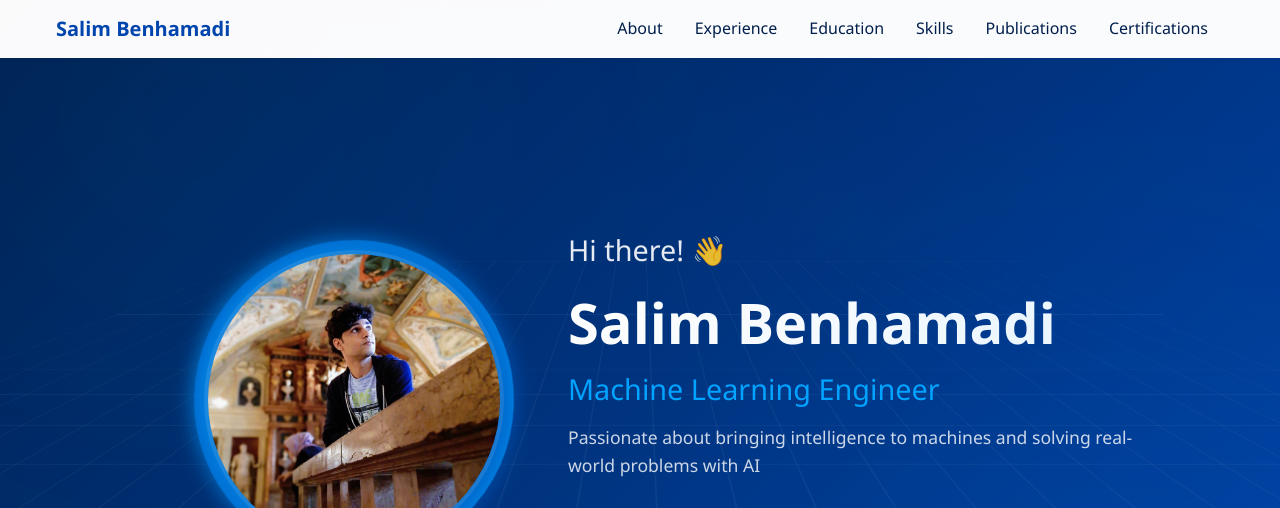
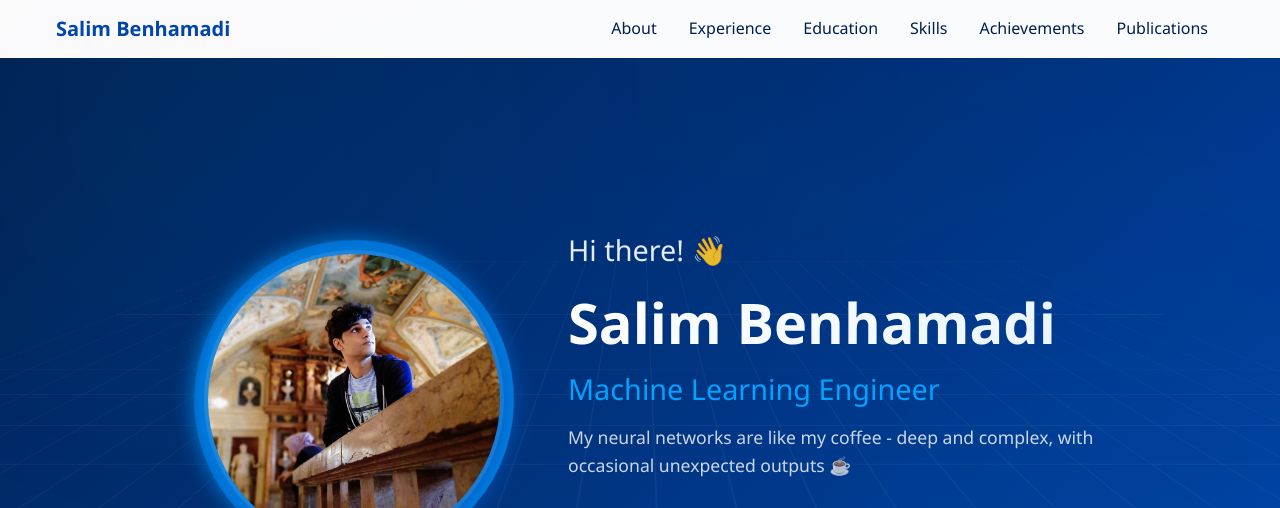
Before and after one commit to salim-benhamadi/salim-benhamadi.github.io, a plain HTML site: page index.html in a window 1280 px wide. Shown: the top 508 px of the page. Drawn offline with nearby package versions, Linux system fonts and the light colour scheme.

Commit message:
Fix Menu Error and Update Personal Describtion

```diff
--- a/index.html
+++ b/index.html
@@ -26,8 +26,9 @@
                     <li class="nav-item"><a class="nav-link" href="#experience">Experience</a></li>
                     <li class="nav-item"><a class="nav-link" href="#education">Education</a></li>
                     <li class="nav-item"><a class="nav-link" href="#skills">Skills</a></li>
+                    <li class="nav-item"><a class="nav-link" href="#awards">Achievements</a></li>
                     <li class="nav-item"><a class="nav-link" href="#publications">Publications</a></li>
-                    <li class="nav-item"><a class="nav-link" href="#certifications">Certifications</a></li>
+
                 </ul>
             </div>
         </div>
@@ -58,7 +59,7 @@
                         <h1 class="name">Salim Benhamadi</h1>
                         <div class="title-wrapper">
                             <h2 class="position">Machine Learning Engineer</h2>
-                            <p class="description">Passionate about bringing intelligence to machines and solving real-world problems with AI</p>
+                            <p class="description">My neural networks are like my coffee - deep and complex, with occasional unexpected outputs ☕</p>
                         </div>
                     </div>
                     <div class="social-links">
```
Also changed, not shown: 1 other file.
